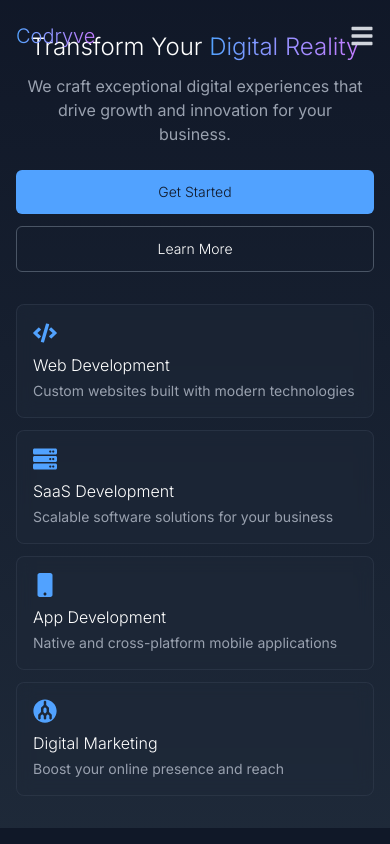
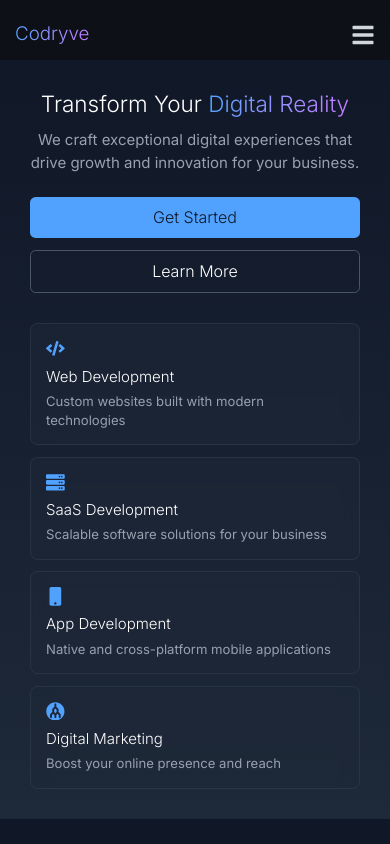
Before and after one commit to irvensd/codryve, a Next.js app: page / in a window 390 px wide. Shown: the top 844 px of the page. Built offline with nearby package versions, Linux system fonts and the light colour scheme.

Commit message:
fix: improve mobile layout for better responsiveness

```diff
--- a/src/app/globals.css
+++ b/src/app/globals.css
@@ -3,6 +3,9 @@
 :root {
   --background: #ffffff;
   --foreground: #171717;
+  --foreground-rgb: 255, 255, 255;
+  --background-start-rgb: 13, 17, 23;
+  --background-end-rgb: 9, 14, 20;
 }
 
 @theme inline {
@@ -20,9 +23,16 @@
 }
 
 body {
-  background: var(--background);
-  color: var(--foreground);
+  background: linear-gradient(
+      to bottom,
+      rgb(var(--background-start-rgb)),
+      rgb(var(--background-end-rgb))
+    )
+    fixed;
+  color: rgb(var(--foreground-rgb));
   font-family: Arial, Helvetica, sans-serif;
+  min-height: 100vh;
+  overflow-x: hidden;
 }
 
 @tailwind base;
@@ -81,6 +91,7 @@ body {
 /* Smooth scrolling */
 html {
   scroll-behavior: smooth;
+  font-size: 16px;
 }
 
 /* Custom scrollbar */
@@ -100,3 +111,49 @@ html {
 ::-webkit-scrollbar-thumb:hover {
   background: linear-gradient(to bottom, #2563eb, #7c3aed);
 }
+
+/* Improve responsive text sizing */
+@media (max-width: 640px) {
+  html {
+    font-size: 15px;
+  }
+}
+
+/* Better mobile container handling */
+.container {
+  width: 100%;
+  padding-left: 1rem;
+  padding-right: 1rem;
+}
+
+@media (min-width: 640px) {
+  .container {
+    padding-left: 1.5rem;
+    padding-right: 1.5rem;
+  }
+}
+
+/* Prevent content from being hidden under fixed navbar on mobile */
+main {
+  padding-top: 4rem;
+}
+
+/* Improve mobile scrolling */
+html, body {
+  -webkit-overflow-scrolling: touch;
+}
+
+/* Disable pull-to-refresh on iOS to improve UX */
+html {
+  overscroll-behavior-y: none;
+}
+
+/* Better touch targets for mobile */
+button, a {
+  touch-action: manipulation;
+}
+
+/* Ensure inputs aren't zoomed on mobile */
+input, textarea, select, button {
+  font-size: 16px !important;
+}
--- a/src/components/Footer.tsx
+++ b/src/components/Footer.tsx
@@ -9,18 +9,18 @@ const Footer: React.FC = () => {
 
   return (
     <footer className="bg-gray-900 text-gray-300">
-      <div className="container mx-auto px-6 py-12">
-        <div className="grid grid-cols-1 md:grid-cols-4 gap-8">
-          <div>
-            <h3 className="text-xl font-light text-white mb-4">Codryve</h3>
-            <p className="text-gray-400">
+      <div className="container mx-auto px-4 sm:px-6 py-8 sm:py-12">
+        <div className="grid grid-cols-2 sm:grid-cols-2 md:grid-cols-4 gap-6 sm:gap-8">
+          <div className="col-span-2 sm:col-span-2 md:col-span-1 mb-2 sm:mb-0">
+            <h3 className="text-lg sm:text-xl font-light text-white mb-3 sm:mb-4">Codryve</h3>
+            <p className="text-sm sm:text-base text-gray-400">
               Transforming ideas into digital reality through innovative web and app development solutions.
             </p>
           </div>
 
           <div>
-            <h4 className="text-lg font-light text-white mb-4">Quick Links</h4>
-            <ul className="space-y-2">
+            <h4 className="text-base sm:text-lg font-light text-white mb-3 sm:mb-4">Quick Links</h4>
+            <ul className="space-y-1.5 sm:space-y-2 text-sm sm:text-base">
               <li>
                 <Link href="/" className="hover:text-white transition-colors duration-300">
                   Home
@@ -50,8 +50,8 @@ const Footer: React.FC = () => {
           </div>
 
           <div>
-            <h4 className="text-lg font-light text-white mb-4">Services</h4>
-            <ul className="space-y-2">
+            <h4 className="text-base sm:text-lg font-light text-white mb-3 sm:mb-4">Services</h4>
+            <ul className="space-y-1.5 sm:space-y-2 text-sm sm:text-base">
               <li>
                 <Link href="/#services" className="hover:text-white transition-colors duration-300">
                   Web Development
@@ -71,38 +71,41 @@ const Footer: React.FC = () => {
           </div>
 
           <div>
-            <h4 className="text-lg font-light text-white mb-4">Connect</h4>
+            <h4 className="text-base sm:text-lg font-light text-white mb-3 sm:mb-4">Connect</h4>
             <div className="flex space-x-4">
               <a
                 href="https://github.com"
                 target="_blank"
                 rel="noopener noreferrer"
                 className="text-gray-400 hover:text-white transition-colors duration-300"
+                aria-label="GitHub"
               >
-                <FaGithub size={24} />
+                <FaGithub size={20} />
               </a>
               <a
                 href="https://linkedin.com"
                 target="_blank"
                 rel="noopener noreferrer"
                 className="text-gray-400 hover:text-white transition-colors duration-300"
+                aria-label="LinkedIn"
               >
-                <FaLinkedin size={24} />
+                <FaLinkedin size={20} />
               </a>
               <a
                 href="https://twitter.com"
                 target="_blank"
                 rel="noopener noreferrer"
                 className="text-gray-400 hover:text-white transition-colors duration-300"
+                aria-label="Twitter"
               >
-                <FaTwitter size={24} />
+                <FaTwitter size={20} />
               </a>
             </div>
           </div>
         </div>
 
-        <div className="border-t border-gray-800 mt-12 pt-8 text-center">
-          <p className="text-gray-400">
+        <div className="border-t border-gray-800 mt-8 sm:mt-12 pt-6 sm:pt-8 text-center">
+          <p className="text-sm sm:text-base text-gray-400">
             &copy; {currentYear} Codryve. All rights reserved.
           </p>
         </div>
--- a/src/components/Hero.tsx
+++ b/src/components/Hero.tsx
@@ -8,22 +8,22 @@ const services = [
   {
     title: 'Web Development',
     description: 'Custom websites built with modern technologies',
-    icon: <FaCode className="w-6 h-6" />,
+    icon: <FaCode className="w-5 h-5 sm:w-6 sm:h-6" />,
   },
   {
     title: 'SaaS Development',
     description: 'Scalable software solutions for your business',
-    icon: <FaServer className="w-6 h-6" />,
+    icon: <FaServer className="w-5 h-5 sm:w-6 sm:h-6" />,
   },
   {
     title: 'App Development',
     description: 'Native and cross-platform mobile applications',
-    icon: <FaMobile className="w-6 h-6" />,
+    icon: <FaMobile className="w-5 h-5 sm:w-6 sm:h-6" />,
   },
   {
     title: 'Digital Marketing',
     description: 'Boost your online presence and reach',
-    icon: <FaMegaport className="w-6 h-6" />,
+    icon: <FaMegaport className="w-5 h-5 sm:w-6 sm:h-6" />,
   }
 ];
 
@@ -35,35 +35,35 @@ const Hero: React.FC = () => {
   };
 
   return (
-    <section className="min-h-[90vh] flex items-center py-8 sm:py-12 md:py-20 bg-gradient-to-b from-gray-900 to-gray-800">
-      <div className="container mx-auto px-4 sm:px-6 lg:px-8">
+    <section className="min-h-[85vh] flex items-center py-8 sm:py-12 md:py-20 bg-gradient-to-b from-gray-900 to-gray-800">
+      <div className="container mx-auto">
         <div className="max-w-4xl mx-auto text-center mb-8 sm:mb-12 md:mb-16">
-          <h1 className="text-2xl sm:text-3xl md:text-5xl font-light text-white mb-3 sm:mb-4 sm:mb-6 leading-tight">
+          <h1 className="text-2xl sm:text-3xl md:text-4xl lg:text-5xl font-light text-white mb-3 sm:mb-4 leading-tight px-2">
             Transform Your <span className="bg-gradient-to-r from-blue-400 to-purple-400 bg-clip-text text-transparent">Digital Reality</span>
           </h1>
-          <p className="text-base sm:text-lg md:text-xl text-gray-400 mb-6 sm:mb-8 px-2 sm:px-4 max-w-2xl mx-auto">
+          <p className="text-base sm:text-lg text-gray-400 mb-6 sm:mb-8 px-3 sm:px-4 max-w-2xl mx-auto">
             We craft exceptional digital experiences that drive growth and innovation for your business.
           </p>
-          <div className="flex flex-col sm:flex-row justify-center gap-3 sm:gap-4">
+          <div className="flex flex-col sm:flex-row justify-center gap-3 sm:gap-4 px-4 sm:px-0">
             <button
               onClick={handleGetStarted}
-              className="w-full sm:w-auto px-6 sm:px-8 py-3 bg-blue-400 text-gray-900 rounded-md font-light hover:bg-blue-500 transition-colors duration-300 text-sm sm:text-base"
+              className="w-full sm:w-auto px-6 sm:px-8 py-2.5 sm:py-3 bg-blue-400 text-gray-900 rounded-md font-light hover:bg-blue-500 active:bg-blue-600 transition-colors duration-300 text-sm sm:text-base"
             >
               Get Started
             </button>
-            <button className="w-full sm:w-auto px-6 sm:px-8 py-3 border border-gray-600 text-white rounded-md font-light hover:border-blue-400 transition-colors duration-300 text-sm sm:text-base">
+            <button className="w-full sm:w-auto px-6 sm:px-8 py-2.5 sm:py-3 border border-gray-600 text-white rounded-md font-light hover:border-blue-400 active:bg-gray-800 transition-colors duration-300 text-sm sm:text-base">
               Learn More
             </button>
           </div>
         </div>
 
-        <div className="grid grid-cols-1 sm:grid-cols-2 lg:grid-cols-4 gap-3 sm:gap-4 lg:gap-6 max-w-7xl mx-auto">
+        <div className="grid grid-cols-1 sm:grid-cols-2 lg:grid-cols-4 gap-3 sm:gap-4 lg:gap-6 max-w-7xl mx-auto px-4 sm:px-6">
           {services.map((service, index) => (
             <div
               key={index}
               className="group p-4 sm:p-6 rounded-lg bg-gray-800/50 backdrop-blur-sm border border-gray-700/50 hover:border-blue-400/50 transition-all duration-300 active:transform active:scale-95 sm:hover:-translate-y-1"
             >
-              <div className="mb-2 sm:mb-4 text-blue-400 group-hover:text-purple-400 transition-colors duration-300">
+              <div className="mb-2 sm:mb-4 text-blue-400 group-hover:text-purple-400 transition-colors duration-300 flex items-center justify-start">
                 {service.icon}
               </div>
               <h3 className="text-base sm:text-lg font-light text-white mb-1 sm:mb-2">{service.title}</h3>
```
